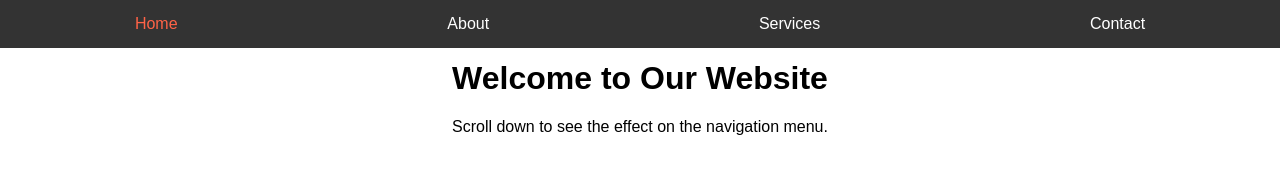
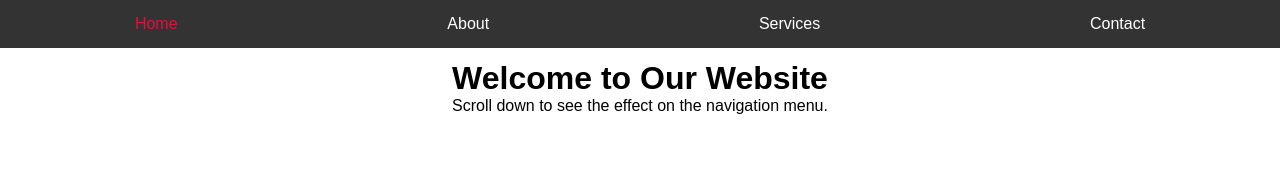
Before and after one commit to biniabayneh/Responsivenav, a plain HTML site: page index.html in a window 1280 px wide. In both pictures the pointer is over the link "Home". Shown: the top 174 px of the page. Drawn offline with Linux system fonts and the light colour scheme.

Commit message:
change thes the color of navbar

```diff
--- a/index.html
+++ b/index.html
@@ -5,6 +5,10 @@
     <meta name="viewport" content="width=device-width, initial-scale=1.0">
     <title>Document</title>
 <style>
+*{
+        margin:0;
+        padding:0;
+}
 body{
 margin: 0;
 font-family: Arial, sans-serif;
@@ -26,7 +30,7 @@ font-family: Arial, sans-serif;
     }
 
 .navbar a:hover {
-     color: #ff6347; /* Change color on hover */
+     color:crimson; /* Change color on hover */
     }
 
 .scrolled {
```
